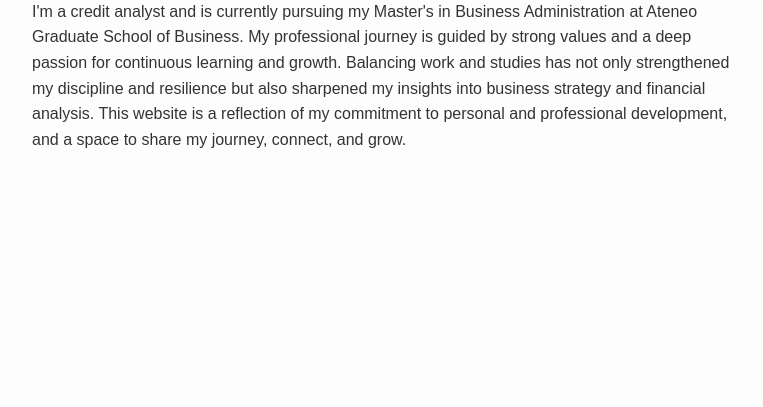
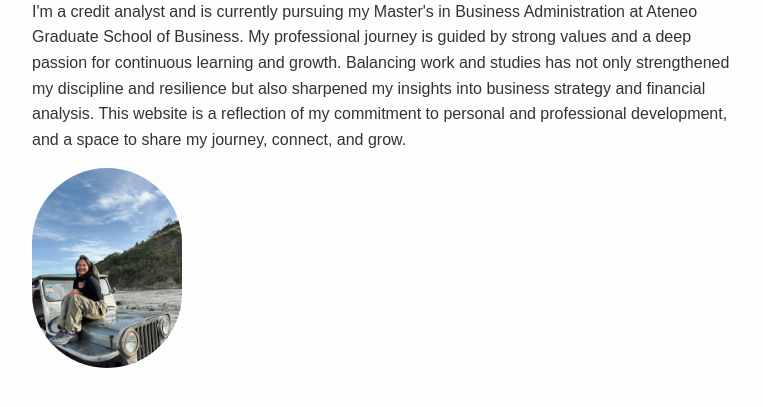
Before and after one commit to maureenjeann/maureenjeann.github.io, a plain HTML site: page index.html in a window 1280 px wide. Shown: the part 211-618 px from the top of the page, without its empty margins (258-1021 px from the left). Drawn offline with Linux system fonts and the light colour scheme.

Commit message:
Update index.html

```diff
--- a/index.html
+++ b/index.html
@@ -30,3 +30,5 @@
   </p>
 </body>
 </html>
+
+<img src="A6CA3CA1-5F7B-4027-918E-FDE313013D72_4_5005_c.jpeg" alt="Maureen Jeann" style="width:150px; border-radius: 75px;" />
```
